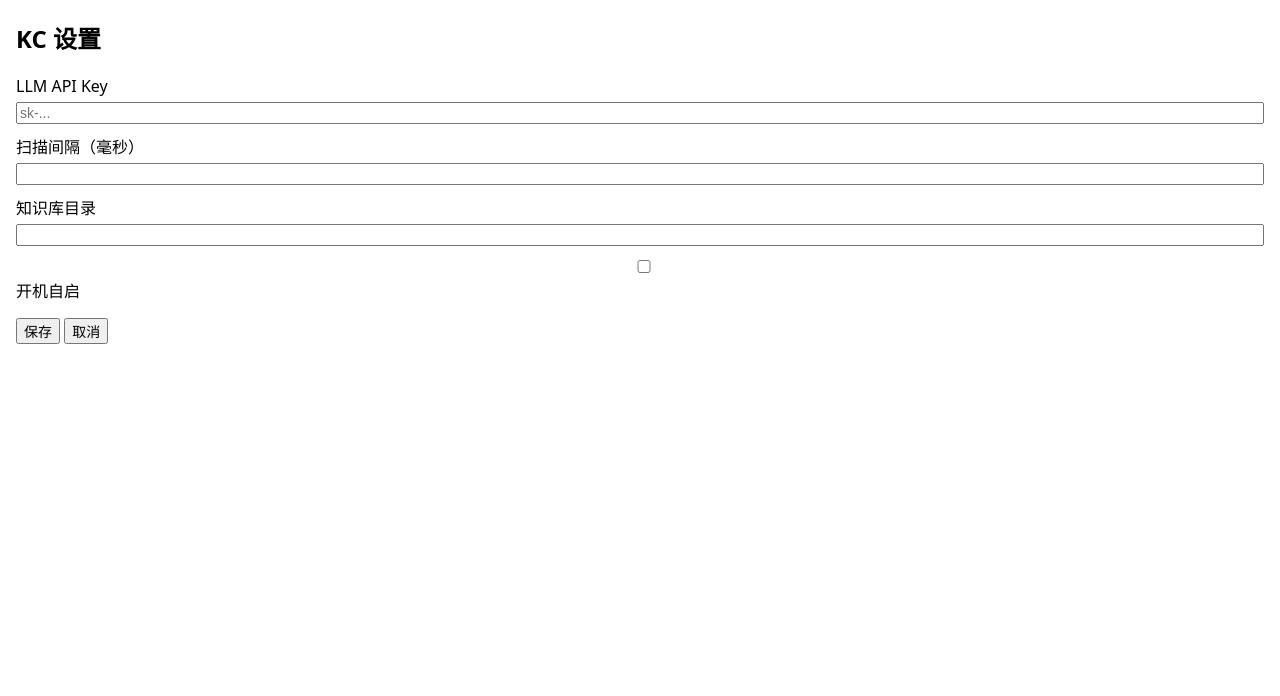
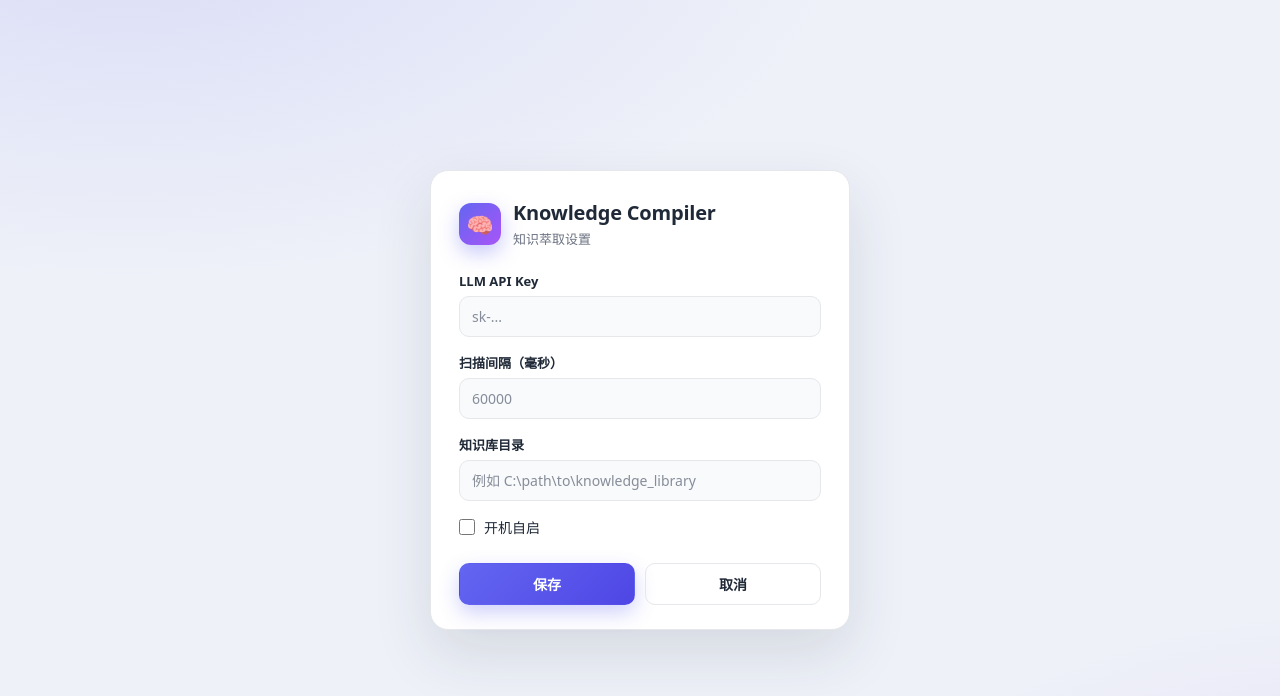
Before and after one commit to Always0online/knowledge-compiler, a website: page ui/index.html in a window 1280 px wide. Drawn offline with Linux system fonts and the light colour scheme.

Commit message:
ui: apply redesigned settings window

```diff
--- a/ui/index.html
+++ b/ui/index.html
@@ -2,24 +2,146 @@
 <html lang="zh-CN">
 <head>
   <meta charset="utf-8" />
-  <title>KC 设置</title>
+  <meta name="viewport" content="width=device-width, initial-scale=1" />
+  <title>Knowledge Compiler</title>
   <style>
-    body { font-family: system-ui, sans-serif; margin: 16px; }
-    label { display: block; margin: 10px 0 4px; }
-    input, button { font-size: 14px; }
-    input { width: 100%; box-sizing: border-box; }
+    :root {
+      --bg: #eef1f8;
+      --card: #ffffff;
+      --text: #1f2937;
+      --muted: #6b7280;
+      --border: #e5e7eb;
+      --field-bg: #f8fafc;
+      --primary: #6366f1;
+      --primary-strong: #4f46e5;
+      --primary-soft: rgba(99, 102, 241, 0.14);
+      --shadow: 0 24px 60px rgba(31, 41, 55, 0.12);
+    }
+    @media (prefers-color-scheme: dark) {
+      :root {
+        --bg: #0f1218;
+        --card: #1b2029;
+        --text: #e5e7eb;
+        --muted: #9ca3af;
+        --border: #2d3440;
+        --field-bg: #141821;
+        --shadow: 0 24px 60px rgba(0, 0, 0, 0.5);
+      }
+    }
+    * { box-sizing: border-box; }
+    html, body { height: 100%; }
+    body {
+      margin: 0;
+      display: flex;
+      align-items: center;
+      justify-content: center;
+      padding: 24px;
+      font-family: system-ui, -apple-system, "Segoe UI", Roboto, "PingFang SC", "Microsoft YaHei", sans-serif;
+      color: var(--text);
+      background:
+        radial-gradient(1200px 600px at 10% -10%, var(--primary-soft), transparent 60%),
+        radial-gradient(1000px 500px at 110% 110%, rgba(168, 85, 247, 0.12), transparent 55%),
+        var(--bg);
+    }
+    .card {
+      width: 100%;
+      max-width: 420px;
+      background: var(--card);
+      border: 1px solid var(--border);
+      border-radius: 18px;
+      box-shadow: var(--shadow);
+      padding: 28px 28px 24px;
+    }
+    .brand { display: flex; align-items: center; gap: 12px; }
+    .logo {
+      width: 42px; height: 42px; border-radius: 12px;
+      display: grid; place-items: center;
+      font-size: 22px;
+      background: linear-gradient(135deg, #6366f1, #a855f7);
+      box-shadow: 0 8px 20px rgba(99, 102, 241, 0.35);
+    }
+    h1 { margin: 0; font-size: 20px; font-weight: 700; letter-spacing: -0.01em; }
+    .subtitle { margin: 3px 0 0; font-size: 13px; color: var(--muted); }
+    .form { margin-top: 24px; }
+    .field { margin-bottom: 16px; }
+    .field-label { display: block; font-size: 13px; font-weight: 600; margin-bottom: 6px; color: var(--text); }
+    input[type="text"],
+    input[type="password"],
+    input[type="number"] {
+      width: 100%;
+      font: inherit;
+      font-size: 14px;
+      color: var(--text);
+      background: var(--field-bg);
+      border: 1px solid var(--border);
+      border-radius: 10px;
+      padding: 10px 12px;
+      transition: border-color .15s ease, box-shadow .15s ease, background .15s ease;
+    }
+    input::placeholder { color: var(--muted); opacity: .8; }
+    input:focus {
+      outline: none;
+      border-color: var(--primary);
+      background: var(--card);
+      box-shadow: 0 0 0 3px var(--primary-soft);
+    }
+    .check { display: flex; align-items: center; gap: 9px; cursor: pointer; font-size: 14px; user-select: none; }
+    .check input { width: 16px; height: 16px; margin: 0; accent-color: var(--primary); cursor: pointer; }
+    .actions { display: flex; gap: 10px; margin-top: 26px; }
+    button {
+      flex: 1;
+      font: inherit;
+      font-size: 14px;
+      font-weight: 600;
+      padding: 10px 16px;
+      border-radius: 10px;
+      border: 1px solid transparent;
+      cursor: pointer;
+      transition: background .15s ease, border-color .15s ease, transform .05s ease, box-shadow .15s ease;
+    }
+    button:active { transform: translateY(1px); }
+    #save {
+      color: #fff;
+      background: linear-gradient(135deg, var(--primary), var(--primary-strong));
+      box-shadow: 0 8px 20px rgba(99, 102, 241, 0.3);
+    }
+    #save:hover { filter: brightness(1.05); }
+    #cancel { color: var(--text); background: transparent; border-color: var(--border); }
+    #cancel:hover { background: var(--field-bg); }
   </style>
 </head>
 <body>
-  <h2>KC 设置</h2>
-  <label>LLM API Key</label>
-  <input id="apiKey" type="password" placeholder="sk-..." />
-  <label>扫描间隔（毫秒）</label>
-  <input id="scanIntervalMs" type="number" />
-  <label>知识库目录</label>
-  <input id="knowledgeDir" type="text" />
-  <label><input id="autostart" type="checkbox" /> 开机自启</label>
-  <p><button id="save">保存</button> <button id="cancel">取消</button></p>
+  <main class="card">
+    <header class="brand">
+      <div class="logo">🧠</div>
+      <div>
+        <h1>Knowledge Compiler</h1>
+        <p class="subtitle">知识萃取设置</p>
+      </div>
+    </header>
+
+    <div class="form">
+      <div class="field">
+        <label class="field-label" for="apiKey">LLM API Key</label>
+        <input id="apiKey" type="password" placeholder="sk-..." autocomplete="off" />
+      </div>
+      <div class="field">
+        <label class="field-label" for="scanIntervalMs">扫描间隔（毫秒）</label>
+        <input id="scanIntervalMs" type="number" placeholder="60000" />
+      </div>
+      <div class="field">
+        <label class="field-label" for="knowledgeDir">知识库目录</label>
+        <input id="knowledgeDir" type="text" placeholder="例如 C:\path\to\knowledge_library" />
+      </div>
+      <label class="check"><input id="autostart" type="checkbox" /> 开机自启</label>
+    </div>
+
+    <div class="actions">
+      <button id="save" type="button">保存</button>
+      <button id="cancel" type="button">取消</button>
+    </div>
+  </main>
+
   <script type="module">
     const { invoke } = window.__TAURI__.core;
     (async () => {
```
